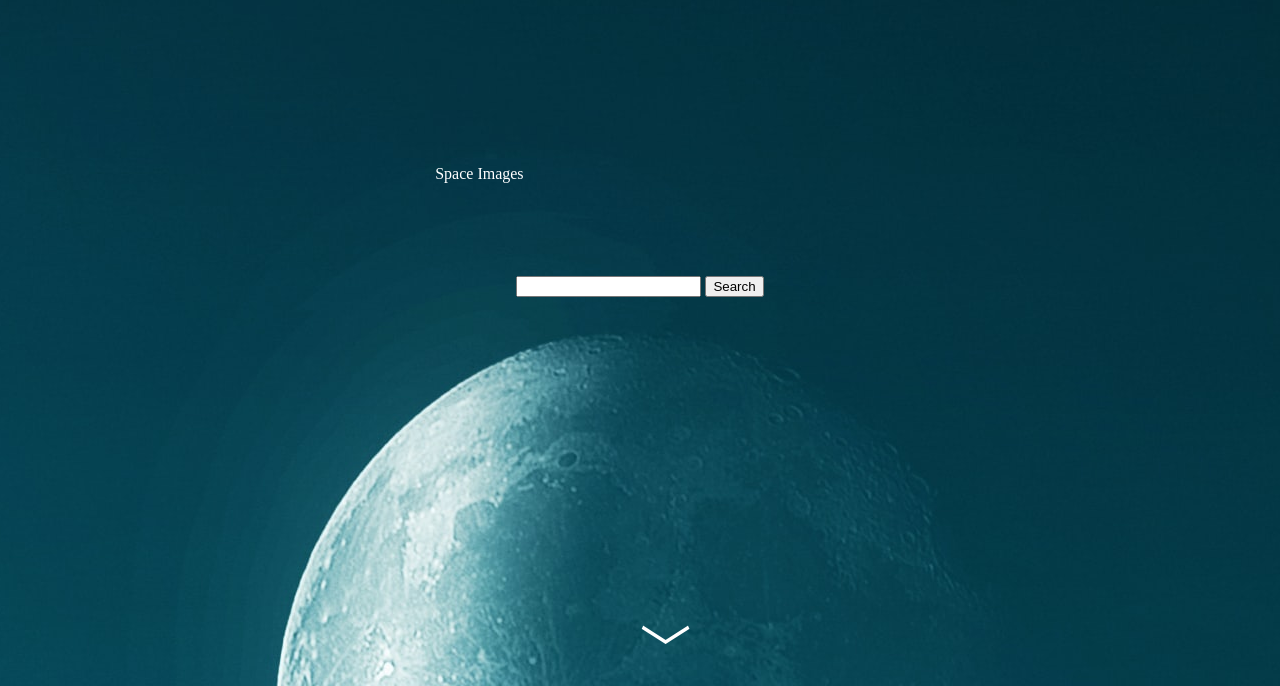
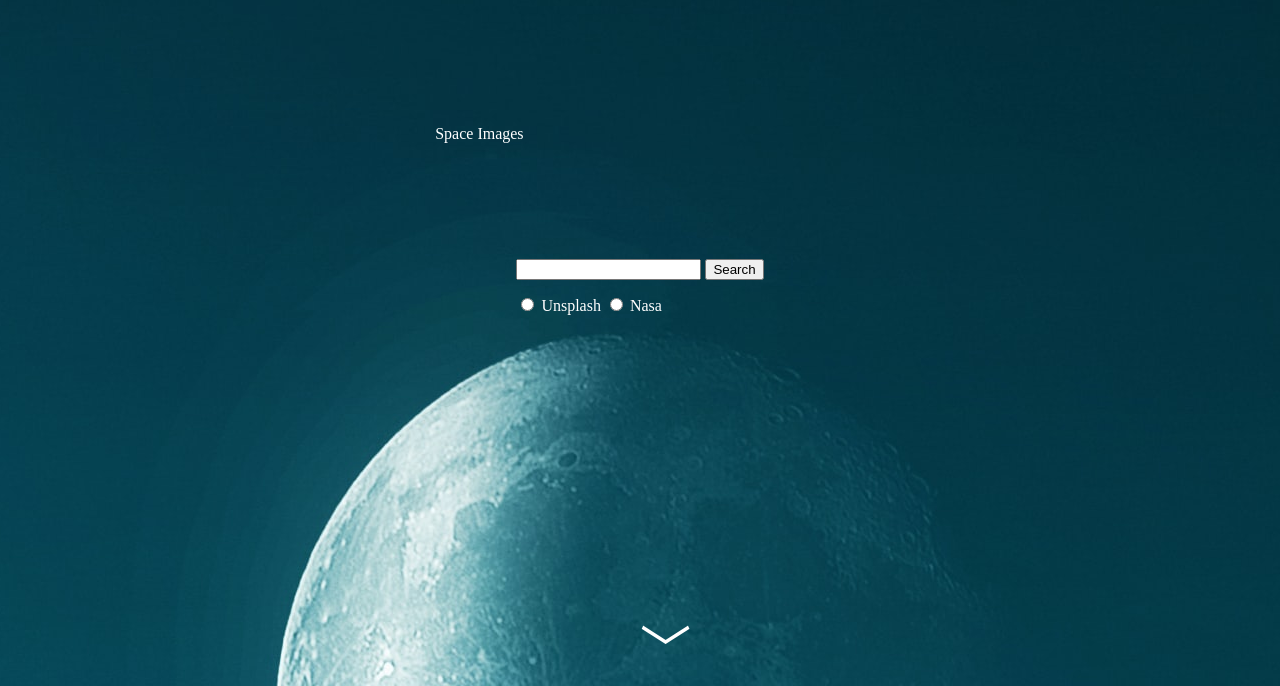
Before and after one commit to rakshithaevangeline/nasa-images-search, a website with bundled scripts: page index.html in a window 1280 px wide. Shown: the part 114-800 px from the top of the page. Built offline with nearby package versions, Linux system fonts and the light colour scheme.

Commit message:
Add and design radio buttons

```diff
--- a/index.html
+++ b/index.html
@@ -20,6 +20,13 @@
       <div class="search-area">
         <input onfocus="this.value=''" type="text" id="text-input" class="text-input" />
         <button type="click" class="search-button">Search</button>
+        <div class="radio-buttons">
+          <input type="radio" id="unsplash-radio" name="search-domain" value="unsplash">
+          <label for="unsplash">Unsplash</label>
+          <input type="radio" id="nasa-radio" name="search-domain" value="nasa">
+          <label for="nasa">Nasa</label>
+        </div>
+
       </div>
     </div>
 
--- a/main.css
+++ b/main.css
@@ -28,15 +28,23 @@ h1 {
   font-size: 5vw;
   font-weight: 100;
   position: absolute;
-  top: 35%;
+  top: 30%;
   left: 34%;
   text-align: center;
 }
 /* SEARCH BOX STYLES */
 .search-area {
   margin: auto;
+  position: relative;
+
+}
+.radio-buttons {
+  margin-top: 15px;
 }
 
+.radio-buttons label {
+  color: #fff;
+}
 /* GALLERY STYLES */
 .search-results-area {
   display: block;
```
